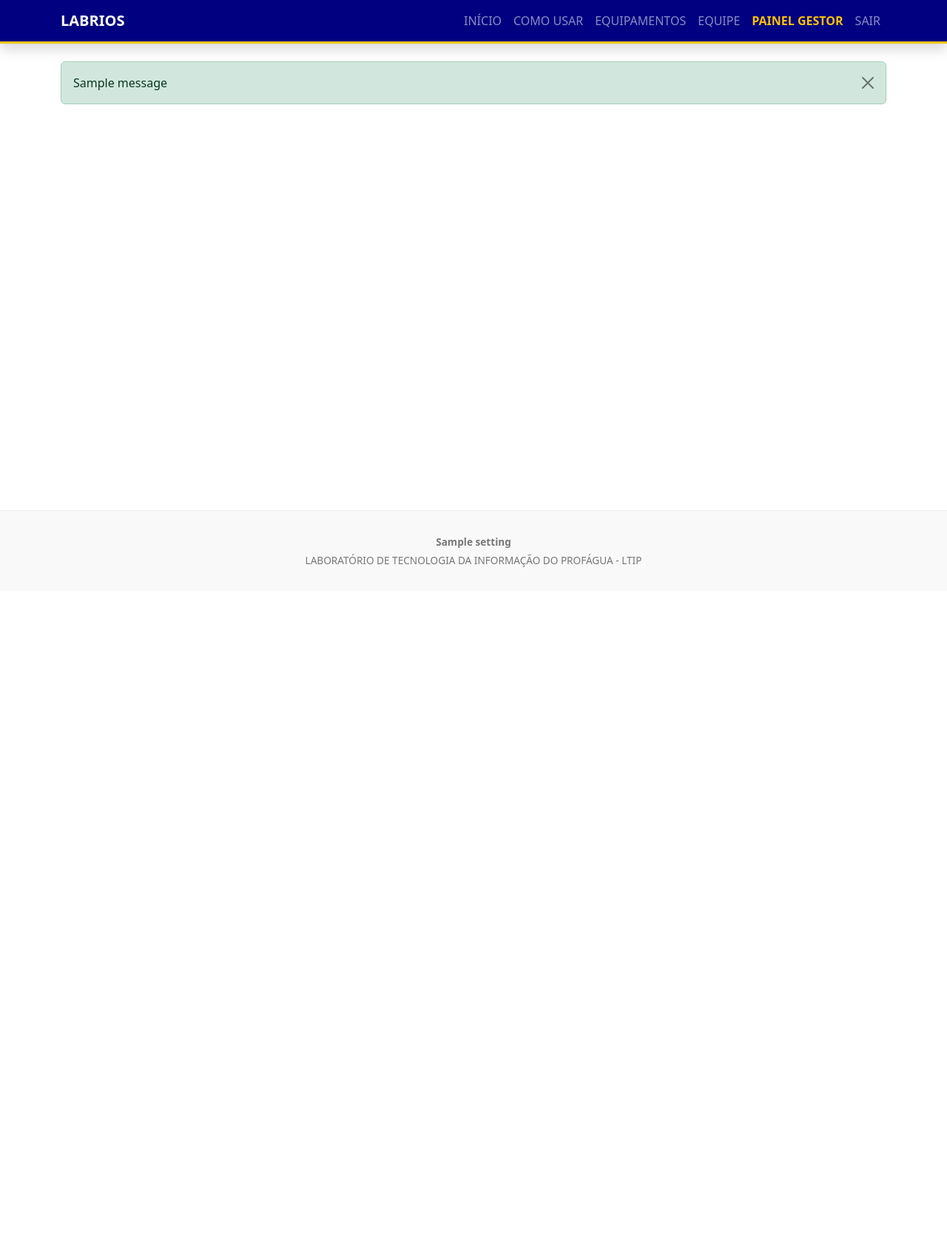
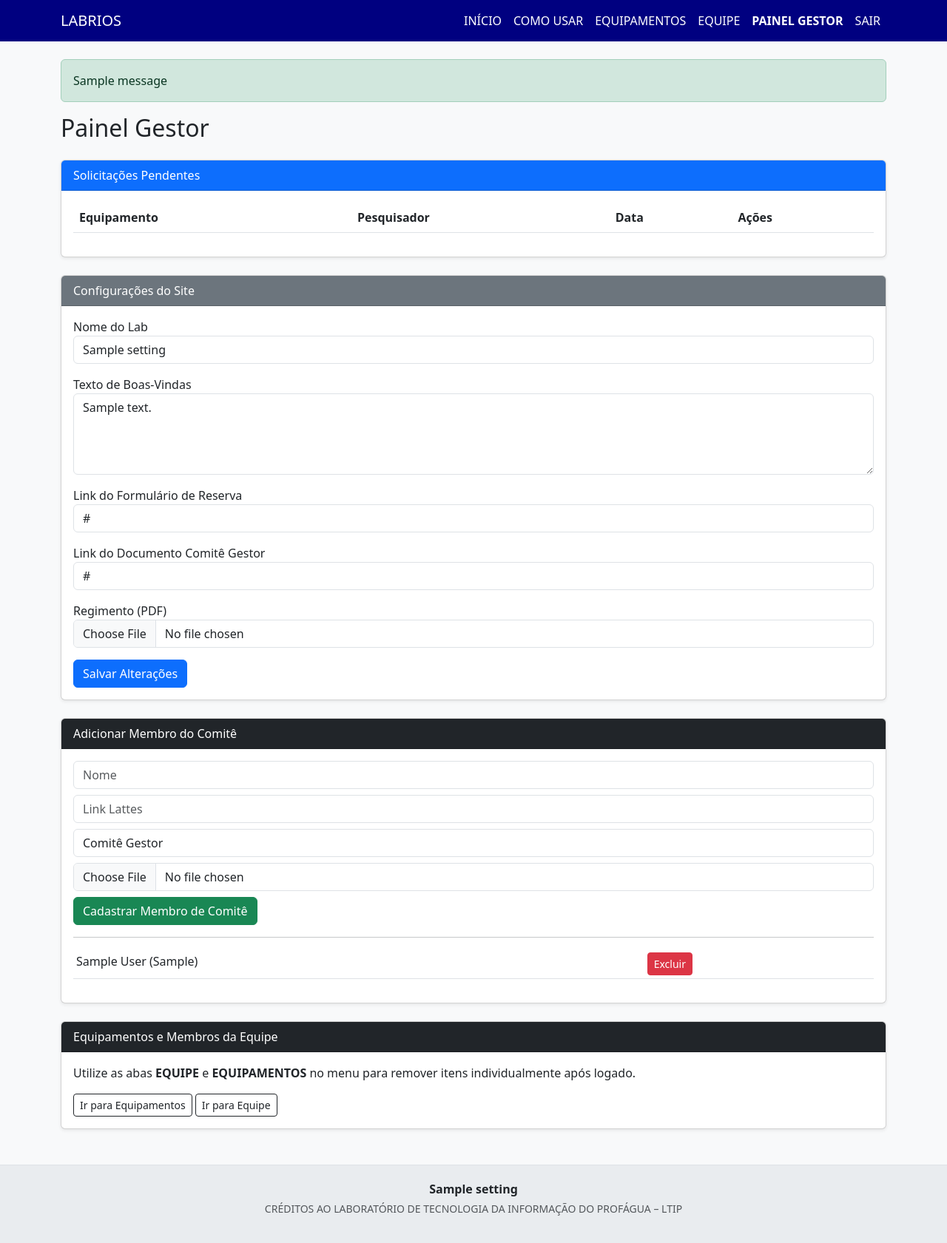
Before and after one commit to almeidasudarioarthurcassius-maker/SITE-OFICIAL-LABRIOS, a Flask app: page /admin in a window 1280 px wide. Shown: the whole page at 74% size. Before the commit the page ends 767 px from the top, so only its background shows below. Run offline with Flask 3, Linux system fonts and the light colour scheme; a user stored in the database is signed in; tables that the repository leaves empty hold one stand-in row (values such as "Sample post"); one stand-in notice (Sample message) is shown; lists and menus that the app fills with data are empty.

Commit message:
Update admin.html

```diff
--- a/site-labrios-oficial/templates/admin.html
+++ b/site-labrios-oficial/templates/admin.html
@@ -1,68 +1,84 @@
-<!DOCTYPE html>
-<html lang="pt-br">
-<head>
-    <meta charset="UTF-8">
-    <meta name="viewport" content="width=device-width, initial-scale=1">
-    <title>LABRIOS</title>
-    <link href="https://cdn.jsdelivr.net/npm/bootstrap@5.3.3/dist/css/bootstrap.min.css" rel="stylesheet">
-    <link href="https://cdnjs.cloudflare.com/ajax/libs/font-awesome/6.5.2/css/all.min.css" rel="stylesheet">
-    <style>
-        :root { --navy: #000080; }
-        body { display: flex; flex-direction: column; min-height: 100vh; }
-        .content-wrapper { flex: 1; }
-        .navbar { background: var(--navy) !important; border-bottom: 3px solid #f1c40f; }
-        .btn-navy { background: var(--navy); color: white; }
-        .btn-navy:hover { background: #000050; color: white; }
-        footer { border-top: 1px solid #eee; padding: 2rem 0; font-size: 0.85rem; color: #777; background: #f9f9f9; }
-    </style>
-</head>
-<body>
+{% extends "base.html" %}
+{% block content %}
+<h2 class="mb-4">Painel Gestor</h2>
 
-<nav class="navbar navbar-expand-lg navbar-dark shadow sticky-top">
-    <div class="container">
-        <a class="navbar-brand fw-bold" href="/">LABRIOS</a>
-
-        <button class="navbar-toggler" type="button" data-bs-toggle="collapse" data-bs-target="#navbarNav">
-            <span class="navbar-toggler-icon"></span>
-        </button>
-
-        <div class="collapse navbar-collapse" id="navbarNav">
-            <ul class="navbar-nav ms-auto">
-                <li class="nav-item"><a class="nav-link" href="/">INÍCIO</a></li>
-                <li class="nav-item"><a class="nav-link" href="/how-to-use">COMO USAR</a></li>
-                <li class="nav-item"><a class="nav-link" href="/equipment">EQUIPAMENTOS</a></li>
-                <li class="nav-item"><a class="nav-link" href="/team">EQUIPE</a></li>
-
-                {% if current_user.is_authenticated %}
-                  <li class="nav-item"><a class="nav-link text-warning fw-bold" href="/admin">PAINEL GESTOR</a></li>
-                  <li class="nav-item"><a class="nav-link" href="/logout">SAIR</a></li>
-                {% else %}
-                  <li class="nav-item"><a class="nav-link" href="/login"><i class="fas fa-lock"></i> LOGIN</a></li>
-                {% endif %}
-            </ul>
-        </div>
+<div class="card mb-4 shadow-sm">
+    <div class="card-header bg-primary text-white">Solicitações Pendentes</div>
+    <div class="card-body">
+        <table class="table">
+            <thead>
+                <tr><th>Equipamento</th><th>Pesquisador</th><th>Data</th><th>Ações</th></tr>
+            </thead>
+            <tbody>
+                {% for res in pending_reservations %}
+                <tr>
+                    <td>{{ res.equipment.name }}</td>
+                    <td>{{ res.name }}</td>
+                    <td>{{ res.date }}</td>
+                    <td>
+                        <form action="{{ url_for('approve_reservation', id=res.id) }}" method="POST" class="d-inline">
+                            <button class="btn btn-success btn-sm">Aprovar</button>
+                        </form>
+                        <form action="{{ url_for('reject_reservation', id=res.id) }}" method="POST" class="d-inline">
+                            <button class="btn btn-danger btn-sm">Recusar</button>
+                        </form>
+                    </td>
+                </tr>
+                {% endfor %}
+            </tbody>
+        </table>
     </div>
-</nav>
-
-<div class="container my-4 content-wrapper">
-    {% with messages = get_flashed_messages(with_categories=true) %}
-        {% for category, message in messages %}
-            <div class="alert alert-{{ category }} alert-dismissible fade show" role="alert">
-                {{ message }}
-                <button type="button" class="btn-close" data-bs-dismiss="alert" aria-label="Close"></button>
-            </div>
-        {% endfor %}
-    {% endwith %}
-    {% block content %}{% endblock %}
 </div>
 
-<footer class="text-center mt-5">
-    <div class="container">
-        <p class="mb-1"><strong>{{ settings.lab_name if settings else 'LABRIOS' }}</strong></p>
-        <p class="mb-0">LABORATÓRIO DE TECNOLOGIA DA INFORMAÇÃO DO PROFÁGUA - LTIP</p>
+<div class="card mb-4 shadow-sm">
+    <div class="card-header bg-secondary text-white">Configurações do Site</div>
+    <div class="card-body">
+        <form action="/admin/update_settings" method="POST" enctype="multipart/form-data">
+            <div class="mb-3"><label>Nome do Lab</label><input type="text" name="lab_name" class="form-control" value="{{ settings.lab_name }}"></div>
+            <div class="mb-3"><label>Texto de Boas-Vindas</label><textarea name="hero_text" class="form-control" rows="4">{{ settings.hero_text }}</textarea></div>
+            <div class="mb-3"><label>Link do Formulário de Reserva</label><input type="text" name="form_link" class="form-control" value="{{ settings.external_form_link }}"></div>
+            <div class="mb-3"><label>Link do Documento Comitê Gestor</label><input type="text" name="committee_doc" class="form-control" value="{{ settings.committee_doc_link }}"></div>
+            <div class="mb-3"><label>Regimento (PDF)</label><input type="file" name="regimento" class="form-control"></div>
+            <button class="btn btn-primary">Salvar Alterações</button>
+        </form>
     </div>
-</footer>
+</div>
 
-<script src="https://cdn.jsdelivr.net/npm/bootstrap@5.3.3/dist/js/bootstrap.bundle.min.js"></script>
-</body>
-</html>
+<div class="card mb-4 shadow-sm">
+    <div class="card-header bg-dark text-white">Adicionar Membro do Comitê</div>
+    <div class="card-body">
+        <form action="/admin/add_committee" method="POST" enctype="multipart/form-data">
+            <input type="text" name="name" placeholder="Nome" class="form-control mb-2" required>
+            <input type="text" name="lattes" placeholder="Link Lattes" class="form-control mb-2">
+            <select name="category" class="form-control mb-2">
+                <option value="Gestor">Comitê Gestor</option>
+                <option value="Usuário">Comitê de Usuários</option>
+            </select>
+            <input type="file" name="photo" class="form-control mb-2">
+            <button class="btn btn-success">Cadastrar Membro de Comitê</button>
+        </form>
+        <hr>
+        <table class="table table-sm">
+            {% for m in committee_members %}
+            <tr>
+                <td>{{ m.name }} ({{ m.category }})</td>
+                <td>
+                    <form action="{{ url_for('delete_committee', id=m.id) }}" method="POST" class="d-inline">
+                        <button class="btn btn-sm btn-danger">Excluir</button>
+                    </form>
+                </td>
+            </tr>
+            {% endfor %}
+        </table>
+    </div>
+</div>
+
+<div class="card mb-4 shadow-sm">
+    <div class="card-header bg-dark text-white">Equipamentos e Membros da Equipe</div>
+    <div class="card-body">
+        <p>Utilize as abas <strong>EQUIPE</strong> e <strong>EQUIPAMENTOS</strong> no menu para remover itens individualmente após logado.</p>
+        <a href="/equipment" class="btn btn-outline-dark btn-sm">Ir para Equipamentos</a>
+        <a href="/team" class="btn btn-outline-dark btn-sm">Ir para Equipe</a>
+    </div>
+</div>
+{% endblock %}
```
